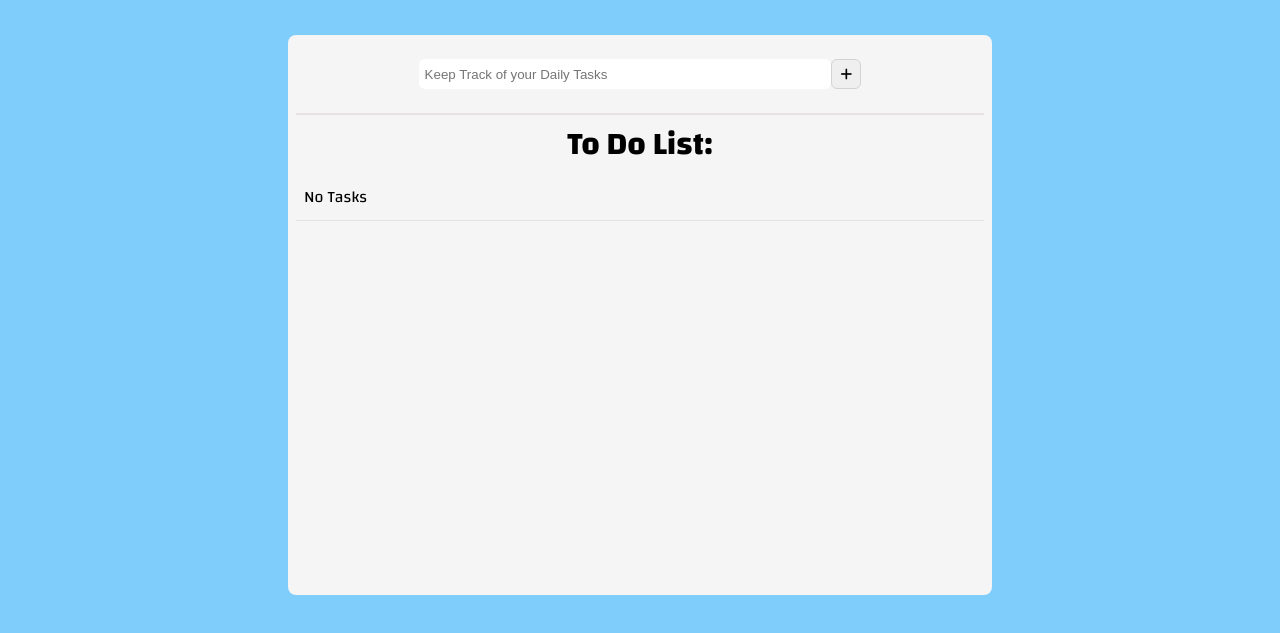
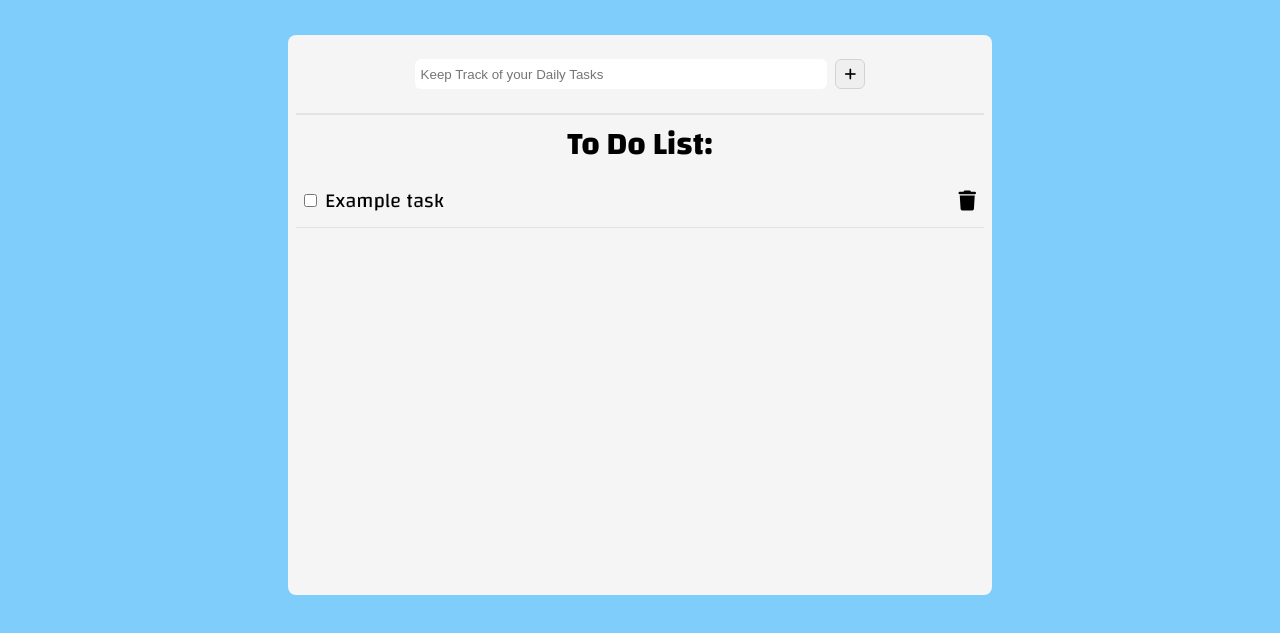
Before and after one commit to PietroDeBianchi/vue-todolist, a plain HTML site: page index.html in a window 1280 px wide. Shown: the part 77-710 px from the top of the page. Drawn offline with nearby package versions, Linux system fonts and the light colour scheme.

Commit message:
add comments

```diff
--- a/index.html
+++ b/index.html
@@ -23,7 +23,7 @@
     <div id="app">
 
         <div id="button-section">
-            <input type="text" placeholder="Keep Track of your Daily Tasks" v-model="newTask" keyup.eneter="newTask">
+            <input type="text" placeholder="Keep Track of your Daily Tasks" v-model="newTask" @keyup.enter="addTask">
             <button><i @click="addTask" class="fa-solid fa-plus"></i></button>
             <div v-show="error">Error, the task needs at least 5 words</div>
         </div>
@@ -44,7 +44,9 @@
                       </div>
                     </li>
                 </ul>
-                <div v-else>No Tasks</div>
+                <div v-else>
+                    No Tasks
+                </div>
             </div>
         </div>
 
--- a/main.js
+++ b/main.js
@@ -1,36 +1,57 @@
+// import the createApp function from the Vue library
 const { createApp } = Vue;
 
+// create a new Vue app
 createApp({
+  // define the data properties of the app
   data() {
     return {
+      // boolean variable to indicate whether there is an error or not
       error: false,
+      // variable to hold the user input for a new task
       newTask: '',
-      tasklist: []
+      // array of tasks to display
+      tasklist: [
+        'Example task'
+      ]
     };
   },
+
+  // define the methods of the app
   methods: {
+    // method to remove a task from the tasklist
     removeTask(index) {
       this.tasklist.splice(index, 1)
     },
 
+    // method to add a new task to the tasklist
     addTask() {
+      // check if the length of the newTask is greater than or equal to 5 characters
       if (this.newTask.length >= 5) {
+        // add the newTask to the tasklist array
         this.tasklist.push(this.newTask)
+        // reset the value of newTask to an empty string
         this.newTask = "";
+        // set error to false since there is no error
         this.error = false;
       } else {
+        // set error to true since there is an error
         this.error = true;
       }
     },
 
+    // method to check the minimum length of the new task input
     minLength() {
       if (this.newTask.length >= 5) {
+        // set error to false since there is no error
         this.error = false;
       } else {
+        // set error to true since there is an error
         this.error = true;
       }
     }
 
   }
 
+// mount the app to the #app element in the HTML
 }).mount('#app');
--- a/style.css
+++ b/style.css
@@ -61,11 +61,17 @@ hr {
     border: 1px solid lightgray;
 }
 
+#button-section button:active {
+    box-shadow: 0 0 10px rgba(15, 48, 179, 0.349);
+    border-color: #000000;
+}
+
 #button-section input {
     width: 60%;
     border-radius: 6px;
     height: 30px;
     padding: 6px;
+    margin-right: 8px;
     border: none;
 }
 
```
